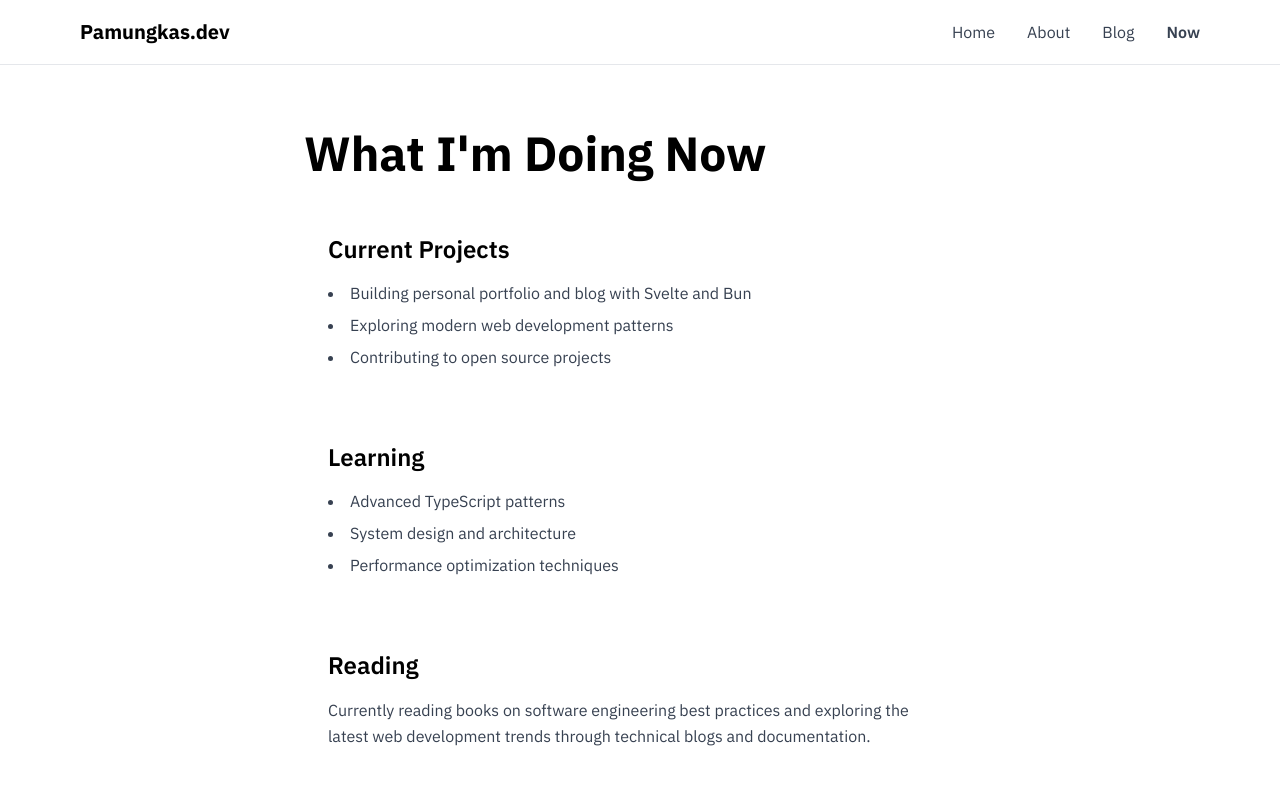
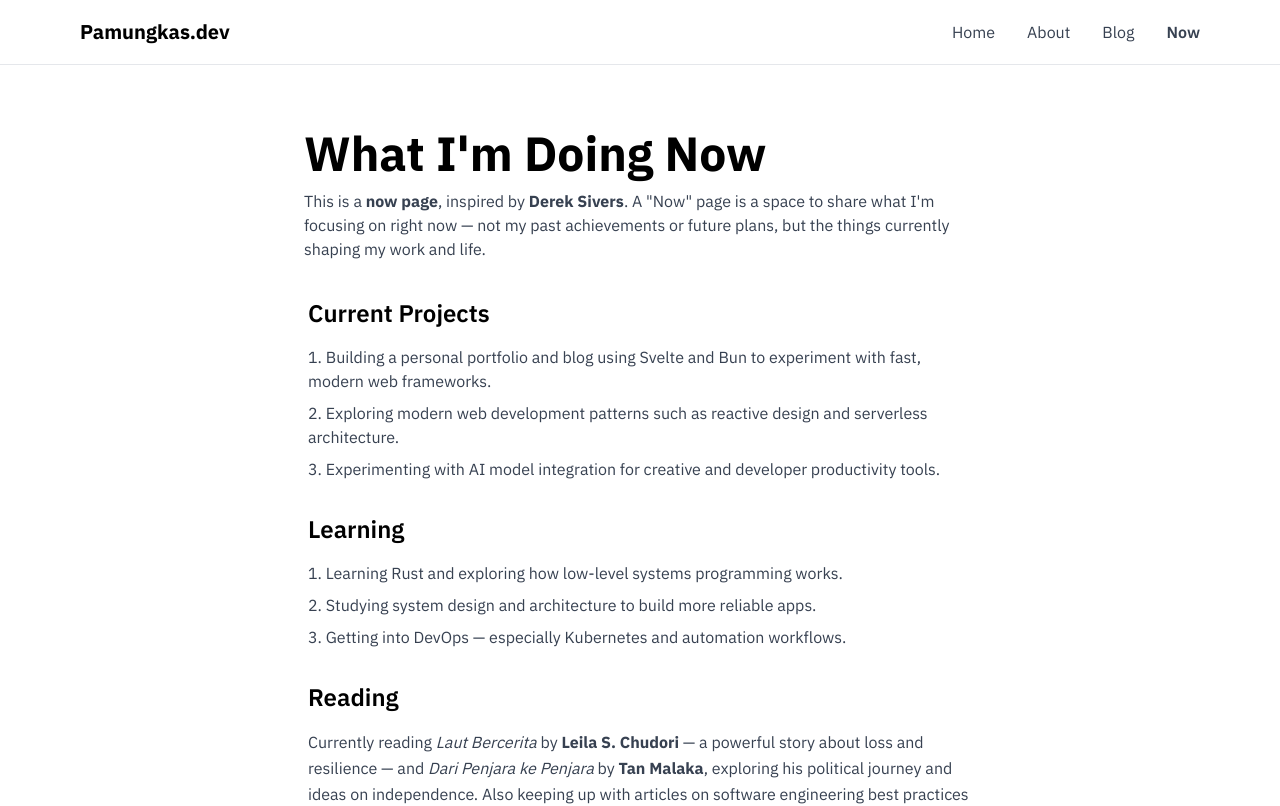
Before and after one commit to dionarya23/pamungkas.dev, a SvelteKit app: page /now in a window 1280 px wide. Shown: the top 806 px of the page. Built offline with nearby package versions, Linux system fonts and the light colour scheme.

Commit message:
add group post and done now page

```diff
--- a/src/lib/posts.ts
+++ b/src/lib/posts.ts
@@ -78,11 +78,13 @@ export type PostSummary = {
   title: string;
   date: string;
   excerpt: string;
+  image?: string;
+  imageAlt?: string;
+  readingMinutes: number;
 };
 
 export type PostDetail = PostSummary & {
   content: string;
-  readingMinutes: number;
 };
 
 export function getAllPosts(): PostSummary[] {
@@ -91,6 +93,8 @@ export function getAllPosts(): PostSummary[] {
     title: post.metadata.title ?? post.slug,
     date: post.metadata.date ?? "",
     excerpt: post.metadata.excerpt ?? "",
+    image: post.metadata.image,
+    imageAlt: post.metadata.imageAlt,
     readingMinutes: calculateReadingMinutes(post.markdown),
   }));
 }
@@ -105,6 +109,8 @@ export function getPostBySlug(slug: string): PostDetail | null {
     title: post.metadata.title ?? post.slug,
     date: post.metadata.date ?? "",
     excerpt: post.metadata.excerpt ?? "",
+    image: post.metadata.image,
+    imageAlt: post.metadata.imageAlt,
     content: post.html,
     readingMinutes: calculateReadingMinutes(post.markdown),
   };
--- a/src/routes/+page.svelte
+++ b/src/routes/+page.svelte
@@ -68,7 +68,7 @@
 
                 <div class="grid md:grid-cols-2 gap-6">
                         <!-- Project Card 1 -->
-                        <div class="border border-gray-200 rounded-lg p-6 hover:shadow-lg transition-shadow">
+                        <div class="border border-gray-200 rounded-lg p-6">
                                 <div class="flex items-start gap-3 mb-3">
                                         <span class="text-2xl">💼</span>
                                         <div class="flex-1">
@@ -84,7 +84,7 @@
                         </div>
 
                         <!-- Project Card 2 -->
-                        <div class="border border-gray-200 rounded-lg p-6 hover:shadow-lg transition-shadow">
+                        <div class="border border-gray-200 rounded-lg p-6">
                                 <div class="flex items-start gap-3 mb-3">
                                         <span class="text-2xl">🚀</span>
                                         <div class="flex-1">
@@ -100,7 +100,7 @@
                         </div>
 
                         <!-- Project Card 3 -->
-                        <div class="border border-gray-200 rounded-lg p-6 hover:shadow-lg transition-shadow">
+                        <div class="border border-gray-200 rounded-lg p-6">
                                 <div class="flex items-start gap-3 mb-3">
                                         <span class="text-2xl">📱</span>
                                         <div class="flex-1">
@@ -113,7 +113,7 @@
                         </div>
 
                         <!-- Project Card 4 -->
-                        <div class="border border-gray-200 rounded-lg p-6 hover:shadow-lg transition-shadow">
+                        <div class="border border-gray-200 rounded-lg p-6">
                                 <div class="flex items-start gap-3 mb-3">
                                         <span class="text-2xl">🎨</span>
                                         <div class="flex-1">
@@ -126,7 +126,7 @@
                         </div>
 
                         <!-- Project Card 5 -->
-                        <div class="border border-gray-200 rounded-lg p-6 hover:shadow-lg transition-shadow">
+                        <div class="border border-gray-200 rounded-lg p-6">
                                 <div class="flex items-start gap-3 mb-3">
                                         <span class="text-2xl">⚡</span>
                                         <div class="flex-1">
@@ -139,7 +139,7 @@
                         </div>
 
                         <!-- Project Card 6 -->
-                        <div class="border border-gray-200 rounded-lg p-6 hover:shadow-lg transition-shadow">
+                        <div class="border border-gray-200 rounded-lg p-6">
                                 <div class="flex items-start gap-3 mb-3">
                                         <span class="text-2xl">🔧</span>
                                         <div class="flex-1">
--- a/src/routes/about/+page.svelte
+++ b/src/routes/about/+page.svelte
@@ -10,7 +10,7 @@
     <h1 class="text-4xl md:text-5xl font-bold mb-6 text-black">About Me</h1>
 
     <div class="space-y-6">
-        <section class="rounded-lg p-6">
+        <section class="rounded-lg p-1">
             <h2 class="text-2xl font-semibold mb-4">Background</h2>
             <p class="text-gray-700 leading-relaxed">
 				I'm a passionate developer focused on building elegant and efficient solutions.
@@ -18,7 +18,7 @@
 			</p>
 		</section>
 
-	<section class="rounded-lg p-6">
+	<section class="rounded-lg p-1">
 			<h2 class="text-2xl font-semibold mb-4">Skills</h2>
 			<div class="flex flex-wrap gap-2">
 		<span class="px-4 py-2 bg-black text-white rounded-full text-sm">JavaScript</span>
@@ -30,7 +30,7 @@
 			</div>
 		</section>
 
-	<section class="rounded-lg p-6">
+	<section class="rounded-lg p-1">
 			<h2 class="text-2xl font-semibold mb-4">Experience</h2>
 		<p class="text-gray-700 leading-relaxed">
 				I've worked on various projects ranging from web applications to developer tools,
--- a/src/routes/blog/[slug]/+page.svelte
+++ b/src/routes/blog/[slug]/+page.svelte
@@ -16,10 +16,16 @@
 	<meta name="description" content={data.post.excerpt} />
 </svelte:head>
 
-<article class="mx-auto w-full max-w-2xl  bg-white print:space-y-6">
-    <a href="/blog" class="text-black hover:underline mb-6 inline-block">
-		← Back to Blog
-	</a>
+<article class="mx-auto w-full max-w-2xl space-y-8 bg-white print:space-y-6">
+
+	{#if data.post.image}
+		<img
+			src={data.post.image}
+			alt={data.post.imageAlt ?? data.post.title}
+			class="object-cover bg-center h-64 w-full rounded-lg"
+			loading="lazy"
+		/>
+	{/if}
 
     <h1 class="text-4xl md:text-5xl font-bold mb-4 text-black">
 		{data.post.title}
--- a/src/routes/now/+page.svelte
+++ b/src/routes/now/+page.svelte
@@ -7,37 +7,51 @@
 </svelte:head>
 
 <div class="mx-auto w-full max-w-2xl space-y-8 bg-white print:space-y-6">
-    <h1 class="text-4xl md:text-5xl font-bold mb-6 text-black">What I'm Doing Now</h1>
+
+		<div class="space-y-3">
+    <h1 class="text-4xl md:text-5xl font-bold text-black">What I'm Doing Now</h1>
+    <p class="text-gray-700">
+			This is a <b class="hover:underline"><a href="https://nownownow.com/about" target="_blank">now page</a></b>,
+			inspired by <b class="hover:underline"><a href="https://sive.rs/nowff" target="_blank">Derek Sivers</a></b>.
+			A "Now" page is a space to share what I'm focusing on right now —
+			not my past achievements or future plans, but the things currently shaping my work and life.
+		</p>
+
+  </div>
 
 	<div class="space-y-6">
-	<section class="rounded-lg p-6">
+	<section class="rounded-lg p-1">
   <h2 class="text-2xl font-semibold mb-4">Current Projects</h2>
-		<ul class="list-disc list-inside space-y-2 text-gray-700">
-				<li>Building personal portfolio and blog with Svelte and Bun</li>
-				<li>Exploring modern web development patterns</li>
-				<li>Contributing to open source projects</li>
-			</ul>
+  <ol class="list-decimal list-inside space-y-2 text-gray-700">
+    <li>Building a personal portfolio and blog using Svelte and Bun to experiment with fast, modern web frameworks.</li>
+    <li>Exploring modern web development patterns such as reactive design and serverless architecture.</li>
+    <li>Experimenting with AI model integration for creative and developer productivity tools.</li>
+	</ol>
 </section>
 
-	<section class="rounded-lg p-6">
+
+	<section class="rounded-lg p-1">
   <h2 class="text-2xl font-semibold mb-4">Learning</h2>
-		<ul class="list-disc list-inside space-y-2 text-gray-700">
-				<li>Advanced TypeScript patterns</li>
-				<li>System design and architecture</li>
-				<li>Performance optimization techniques</li>
-			</ul>
+  <ol class="list-decimal list-inside space-y-2 text-gray-700">
+    <li>Learning Rust and exploring how low-level systems programming works.</li>
+    <li>Studying system design and architecture to build more reliable apps.</li>
+    <li>Getting into DevOps — especially Kubernetes and automation workflows.</li>
+	</ol>
   </section>
 
-	<section class="rounded-lg p-6">
+
+	<section class="rounded-lg p-1">
   <h2 class="text-2xl font-semibold mb-4">Reading</h2>
   <p class="text-gray-700 leading-relaxed">
-				Currently reading books on software engineering best practices and exploring
-				the latest web development trends through technical blogs and documentation.
+    Currently reading <a class="hover:underline" href="https://www.goodreads.com/book/show/36393774-laut-bercerita" target="_blank"><i>Laut Bercerita</i> by <b>Leila S. Chudori</b></a> — a powerful story about loss and resilience —
+    and <a class="hover:underline" href="https://www.goodreads.com/book/show/12895326-dari-penjara-ke-penjara?ref=nav_sb_ss_1_17" target="_blank"><i>Dari Penjara ke Penjara</i> by <b>Tan Malaka</b></a>, exploring his political journey and ideas on independence.
+    Also keeping up with articles on software engineering best practices and modern web trends.
   </p>
 </section>
+
 	</div>
 
 	<p class="mt-8 text-sm text-gray-500 italic">
-		Last updated: October 2025
+		Last updated: October 15, 2025
 	</p>
 </div>
```
Also changed, not shown: src/posts/2025-10-05-building-with-bun.md (+2 -0 lines), src/posts/2025-10-10-getting-started-with-svelte.md (+2 -0 lines), src/routes/blog/+page.svelte (+51 -7 lines). Lines whose indentation alone changed are shown as unchanged.
